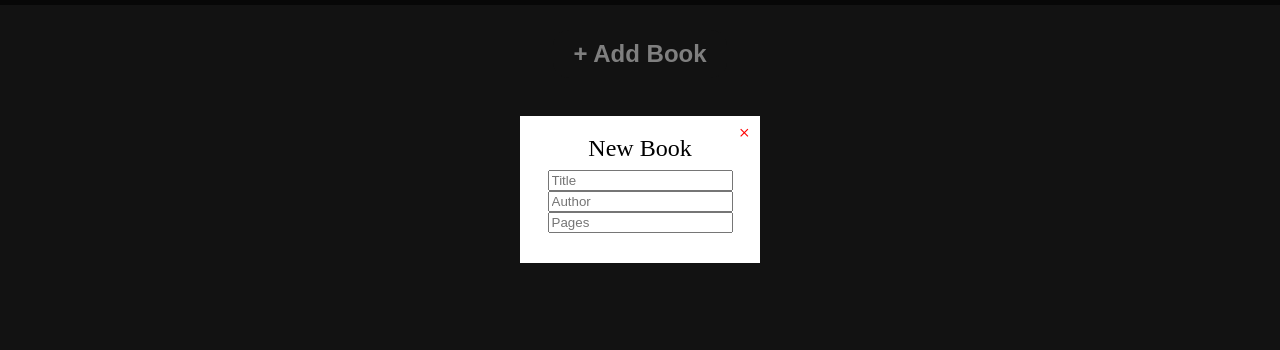
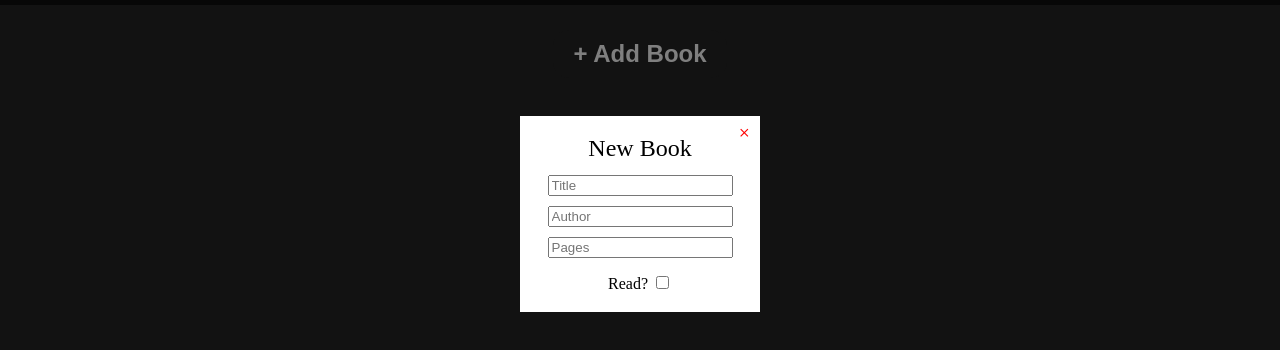
Before and after one commit to farlandJeff/library, a plain HTML site: page index.html in a window 1280 px wide. Both pictures are taken after a click on the button "+ Add Book". Shown: the part 76-426 px from the top of the page. Drawn offline with Linux system fonts and the light colour scheme.

Commit message:
Add read checkbox

```diff
--- a/index.html
+++ b/index.html
@@ -30,6 +30,8 @@
                 <input type="text" id="author" placeholder="Author">
                 <input type="text" id="pages" placeholder="Pages">
             </div>
+            <label for="read">Read?</label>
+            <input type="checkbox" id="read">
         </form>
     </div>
 </body>
--- a/styles.css
+++ b/styles.css
@@ -146,3 +146,11 @@ h2 {
     font-size: 22px;
     color: red;
 }
+
+.close-form:hover {
+    cursor: pointer;
+}
+
+.text-form input {
+    margin: 5px 0;
+}
```
